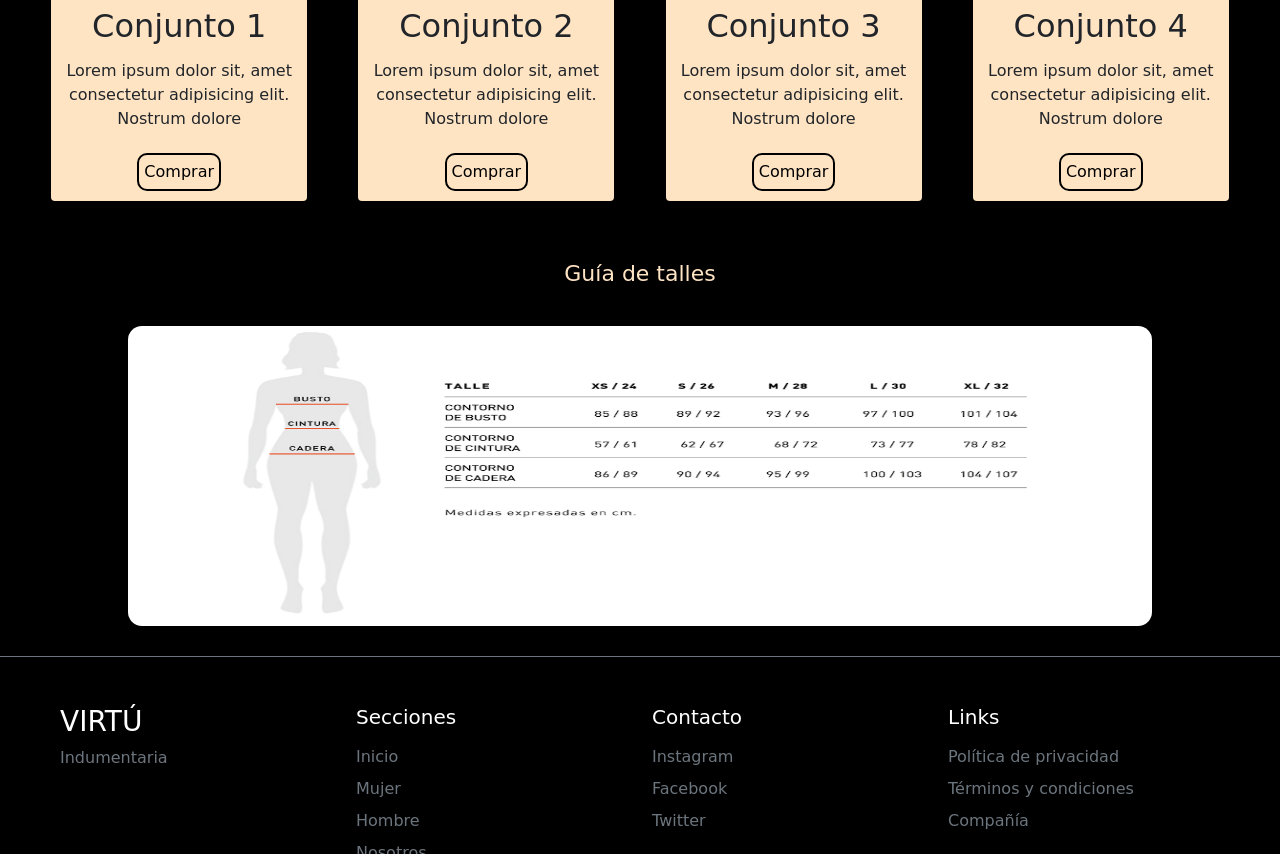
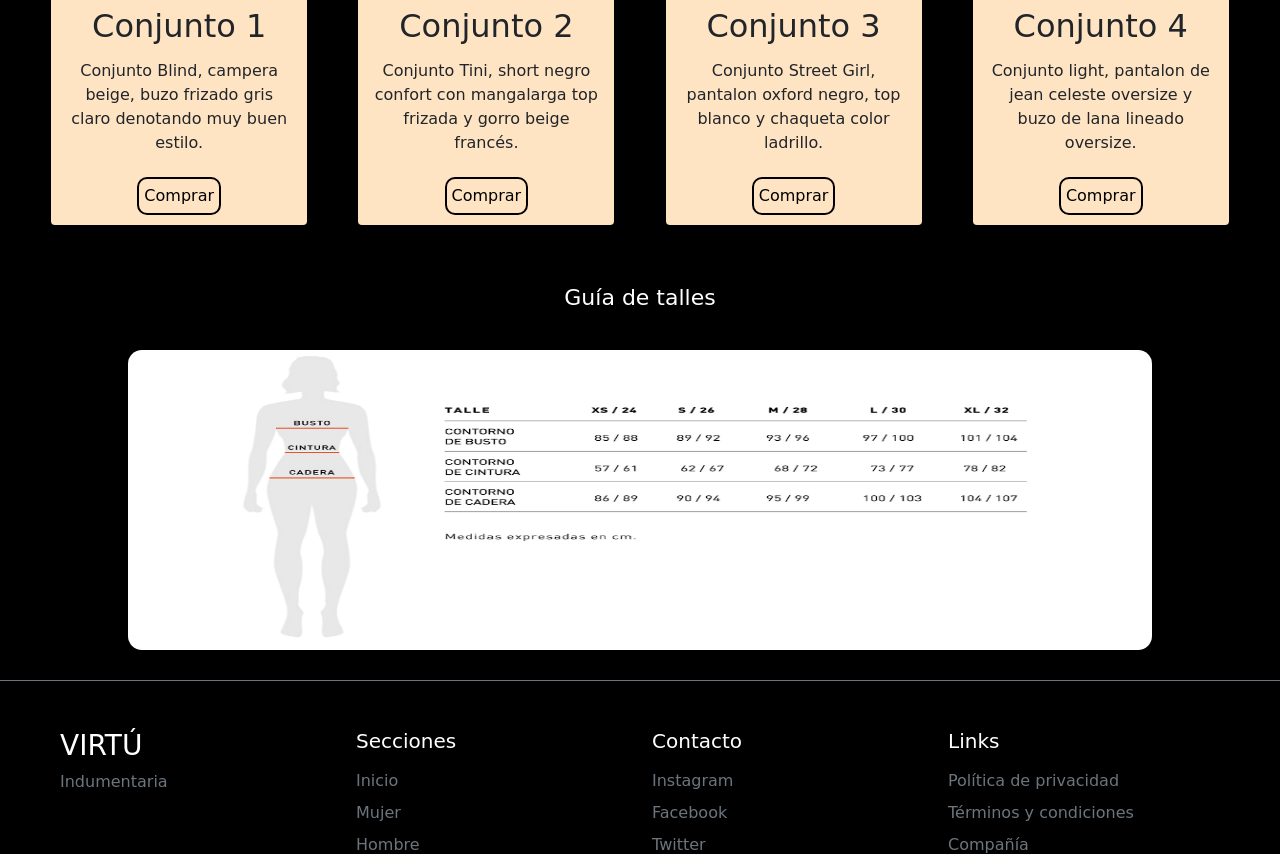
Before and after one commit to M-albarenque-dev/pre-entrega-2-albarenque-marcelo, a plain HTML site: page pages/mujer.html in a window 1280 px wide. Shown: the part 1133-1987 px from the top of the page. Drawn offline with nearby package versions, Linux system fonts and the light colour scheme; a web font is replaced by a local one.

Commit message:
ultimos detalles

```diff
--- a/css/estilos.css
+++ b/css/estilos.css
@@ -2,12 +2,20 @@
 
 @import url('https://fonts.googleapis.com/css2?family=Castoro+Titling&family=Roboto&family=Roboto+Condensed:ital@1&display=swap');
 
-/* ESTILOS GENERALES */
+/* RESET */
 
 * {
     margin: 0;
     padding: 0;
     box-sizing: border-box;
+}
+
+a {
+    text-decoration: none;
+}
+
+li {
+    list-style: none;
 }
 
 body {
@@ -43,7 +51,6 @@ body {
 }
 
 ul li {
-    list-style: none;
     display: inline-block;
     margin: 0px 10px;
 }
@@ -51,7 +58,6 @@ ul li {
 ul li a {
     color: bisque;
     font-size: 1.4rem;
-    text-decoration: none;
 }
 
 /* MAIN */
@@ -107,7 +113,7 @@ ul li a {
 .look-titulo {
     font-family: 'Castoro Titling', cursive;
     font-size: 22px;
-    color: bisque;
+    color: white;
     display: flex;
     justify-content: center;
     align-self: center;
@@ -295,7 +301,6 @@ ul li a {
     padding: 5px;
     border: 2px solid black;
     border-radius: 10px;
-    text-decoration: none;
 }
 
 .caja-content p {
@@ -366,7 +371,7 @@ ul li a {
 .guia-talles h3 {
     font-family: 'Castoro Titling', cursive;
     font-size: 22px;
-    color: bisque;
+    color: white;
     display: flex;
     justify-content: center;
     align-self: center;
--- a/pages/mujer.html
+++ b/pages/mujer.html
@@ -70,7 +70,7 @@
                 <img src="../images/mujer-conjunto-1.jpg" alt="mujer-conjunto-1">
                 <div class="caja-content">
                     <h2>Conjunto 1</h2>
-                    <p>Lorem ipsum dolor sit, amet consectetur adipisicing elit. Nostrum dolore </p>
+                    <p>Conjunto Blind, campera beige, buzo frizado gris claro denotando muy buen estilo. </p>
                     <a href="#">Comprar</a>
                 </div>
             </div>
@@ -79,7 +79,7 @@
                 <img src="../images/mujer-conjunto-2.jpg" alt="mujer-conjunto-2">
                 <div class="caja-content">
                     <h2>Conjunto 2</h2>
-                    <p>Lorem ipsum dolor sit, amet consectetur adipisicing elit. Nostrum dolore </p>
+                    <p>Conjunto Tini, short negro confort con mangalarga top frizada y gorro beige francés. </p>
                     <a href="#">Comprar</a>
                 </div>
             </div>
@@ -88,7 +88,7 @@
                 <img src="../images/mujer-conjunto-3.jpg" alt="mujer-conjunto-3">
                 <div class="caja-content">
                     <h2>Conjunto 3</h2>
-                    <p>Lorem ipsum dolor sit, amet consectetur adipisicing elit. Nostrum dolore </p>
+                    <p>Conjunto Street Girl, pantalon oxford negro, top blanco y chaqueta color ladrillo. </p>
                     <a href="#">Comprar</a>
                 </div>
             </div>
@@ -97,7 +97,7 @@
                 <img src="../images/mujer-conjunto-4.jpg" alt="mujer-conjunto-4">
                 <div class="caja-content">
                     <h2>Conjunto 4</h2>
-                    <p>Lorem ipsum dolor sit, amet consectetur adipisicing elit. Nostrum dolore </p>
+                    <p>Conjunto light, pantalon de jean celeste oversize y buzo de lana lineado oversize. </p>
                     <a href="#">Comprar</a>
                 </div>
             </div>
```
Also changed, not shown: index.html (+1 -1 lines).
